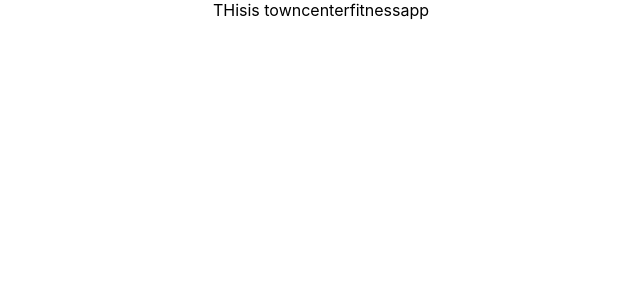
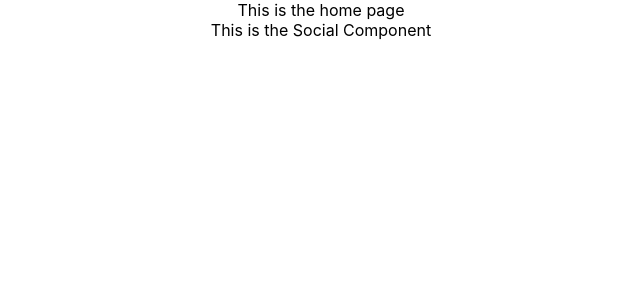
Before and after one commit to andimalfresh/town-center-fitness, a React (Create React App) app: page / in a window 1280 px wide. Shown: the top 300 px of the page, without its empty margins (319-959 px from the left). Built offline with nearby package versions, Linux system fonts and the light colour scheme.

Commit message:
framework layout

```diff
--- a/package.json
+++ b/package.json
@@ -3,9 +3,13 @@
   "version": "0.1.0",
   "private": true,
   "dependencies": {
+    "@material-ui/core": "^4.11.0",
+    "@material-ui/icons": "^4.9.1",
     "@testing-library/jest-dom": "^5.11.5",
     "@testing-library/react": "^11.1.0",
     "@testing-library/user-event": "^12.1.10",
+    "fontsource-roboto": "^3.0.3",
+    "node-sass": "^4.14.1",
     "react": "^17.0.1",
     "react-dom": "^17.0.1",
     "react-router-dom": "^5.2.0",
--- a/src/App.css
+++ /dev/null
@@ -1,38 +0,0 @@
-.App {
-  text-align: center;
-}
-
-.App-logo {
-  height: 40vmin;
-  pointer-events: none;
-}
-
-@media (prefers-reduced-motion: no-preference) {
-  .App-logo {
-    animation: App-logo-spin infinite 20s linear;
-  }
-}
-
-.App-header {
-  background-color: #282c34;
-  min-height: 100vh;
-  display: flex;
-  flex-direction: column;
-  align-items: center;
-  justify-content: center;
-  font-size: calc(10px + 2vmin);
-  color: white;
-}
-
-.App-link {
-  color: #61dafb;
-}
-
-@keyframes App-logo-spin {
-  from {
-    transform: rotate(0deg);
-  }
-  to {
-    transform: rotate(360deg);
-  }
-}
--- a/src/App.js
+++ b/src/App.js
@@ -1,9 +1,16 @@
-import './App.css';
+import './App.scss';
+import { Switch, Route } from "react-router-dom"
+import Home from "./components/Home"
+import Social from "./components/Social"
+
 
 function App() {
   return (
     <div className="App">
-      THisis towncenterfitnessapp
+      <Switch>
+        <Route exact path="/" component={Home} />
+      </Switch>
+      <Social />
     </div>
   );
 }
--- /dev/null
+++ b/src/App.scss
@@ -0,0 +1,3 @@
+.App {
+  text-align: center;
+}
--- /dev/null
+++ b/src/components/Home.js
@@ -0,0 +1,11 @@
+import React from "react"
+
+const Home = () => {
+    return (
+        <div>
+            This is the home page
+        </div>
+    )
+}
+
+export default Home
--- /dev/null
+++ b/src/components/Social.js
@@ -0,0 +1,11 @@
+import React from "react"
+
+const Social = () => {
+    return (
+        <div>
+            This is the Social Component
+        </div>
+    )
+}
+
+export default Social
--- a/src/index.js
+++ b/src/index.js
@@ -3,11 +3,13 @@ import ReactDOM from 'react-dom';
 import './index.css';
 import App from './App';
 import reportWebVitals from './reportWebVitals';
+import { BrowserRouter } from "react-router-dom";
+import 'fontsource-roboto';
 
 ReactDOM.render(
-  <React.StrictMode>
+  <BrowserRouter>
     <App />
-  </React.StrictMode>,
+  </BrowserRouter>,
   document.getElementById('root')
 );
 
```
Also changed, not shown: firebase.json (added), 2 other files (tests, documents, lock files or other folders).
